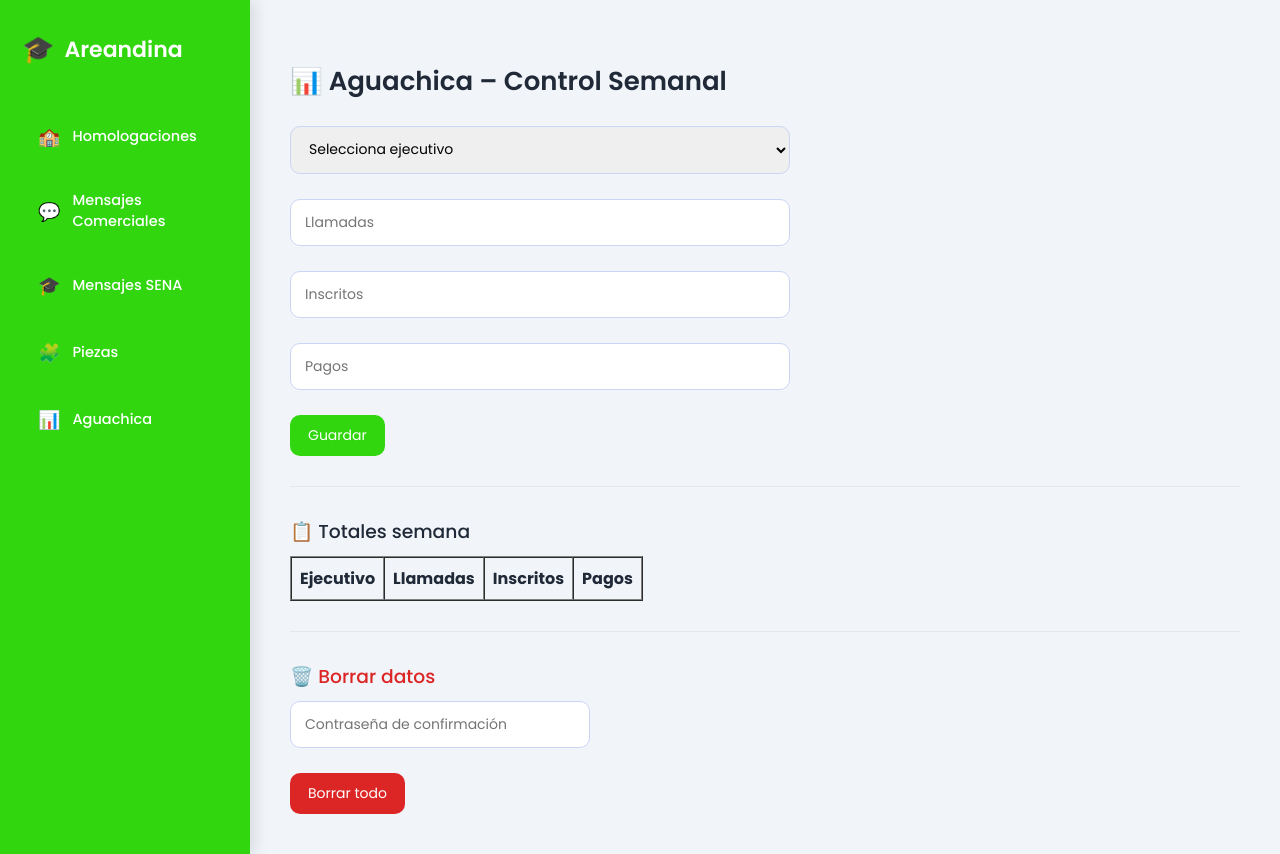
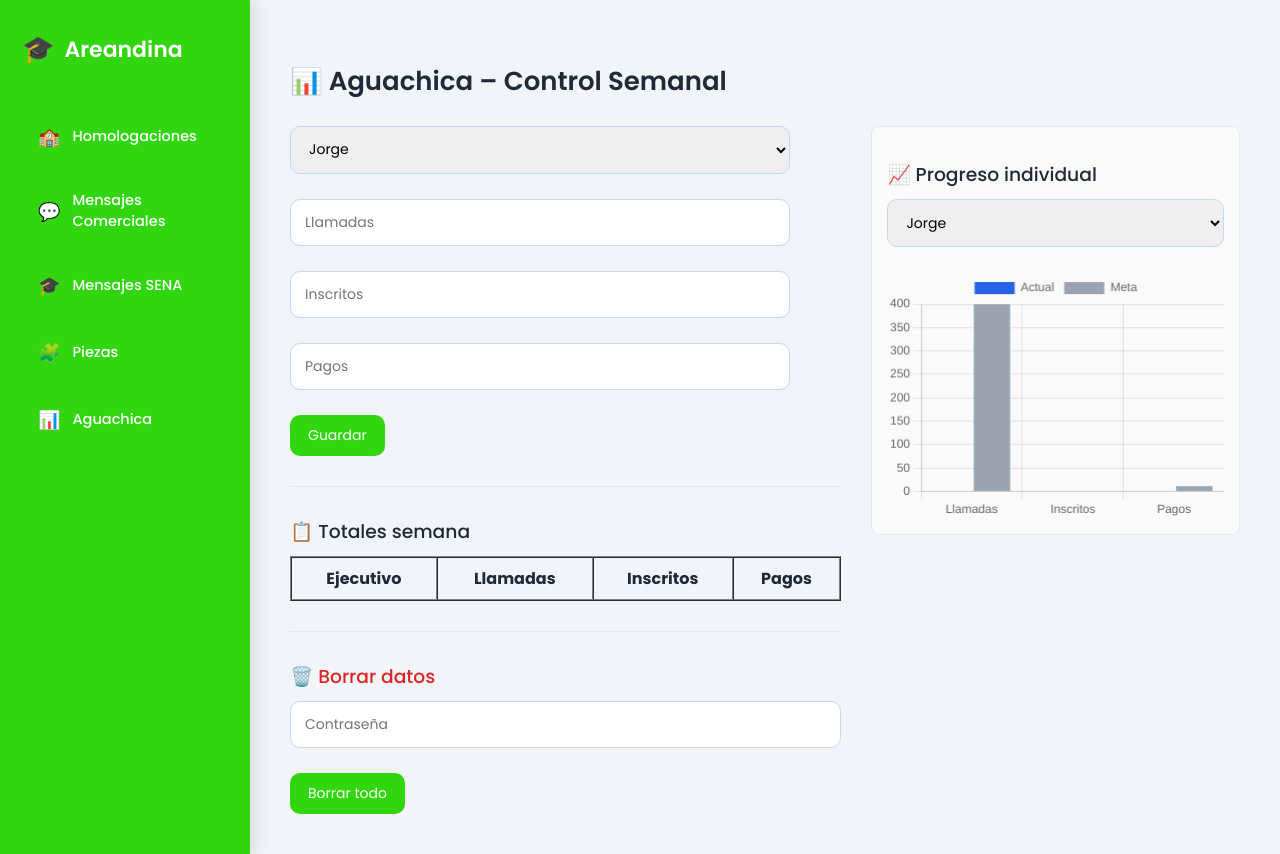
Before and after one commit to jorgelosada1/Homologaciones_sena, a Flask app: page /aguachica/dashboard in a window 1280 px wide. Run offline with Flask 3, Linux system fonts and the light colour scheme; the visitor is signed in with stand-in values (Sample User, id 1); lists and menus that the app fills with data are empty; parts of the project's set-up code (start-up, migrations or seed data) failed here and were passed over.

Commit message:
Mejora layout Aguachica y grafica individual

```diff
--- a/app.py
+++ b/app.py
@@ -4,10 +4,6 @@ import os
 from datetime import datetime, timedelta
 from flask import  redirect
 from flask import Flask, render_template, request, send_from_directory, session
-
-META_LLAMADAS = 400
-META_INSCRITOS = 0
-META_PAGOS = 0
 
 
 # =====================================================
@@ -295,6 +291,9 @@ def aguachica_dashboard():
 
     ruta = "aguachica.xlsx"
 
+    # =========================
+    # GUARDAR DATOS
+    # =========================
     if request.method == "POST":
         data = {
             "fecha": datetime.now().date(),
@@ -315,14 +314,20 @@ def aguachica_dashboard():
         df.to_excel(ruta, index=False)
         return redirect("/aguachica/dashboard")
 
+    # =========================
+    # LEER DATOS
+    # =========================
     if os.path.exists(ruta):
         df = pd.read_excel(ruta)
     else:
-        df = pd.DataFrame(columns=["fecha","ejecutivo","llamadas","inscritos","pagos"])
+        df = pd.DataFrame(columns=["fecha", "ejecutivo", "llamadas", "inscritos", "pagos"])
 
     df["fecha"] = pd.to_datetime(df["fecha"])
     semana = df[df["fecha"] >= datetime.now() - timedelta(days=7)]
 
+    # =========================
+    # TOTALES POR EJECUTIVO
+    # =========================
     totales = (
         semana
         .groupby("ejecutivo")[["llamadas", "inscritos", "pagos"]]
@@ -330,6 +335,31 @@ def aguachica_dashboard():
         .reset_index()
     )
 
+    # =========================
+    # METAS INDIVIDUALES
+    # =========================
+    METAS_EJECUTIVOS = {
+        "Jorge": {"llamadas": 400, "inscritos": 0, "pagos": 11},
+        "Maria": {"llamadas": 350, "inscritos": 0, "pagos": 11},
+        "Ana":   {"llamadas": 300, "inscritos": 0, "pagos": 11},
+    }
+
+    # Ejecutivo seleccionado para la gráfica
+    ejecutivo_sel = request.args.get("ejecutivo", "Jorge")
+
+    resumen_individual = (
+        semana[semana["ejecutivo"] == ejecutivo_sel][
+            ["llamadas", "inscritos", "pagos"]
+        ]
+        .sum()
+        .fillna(0)
+    )
+
+    meta_individual = METAS_EJECUTIVOS.get(ejecutivo_sel)
+
+    # =========================
+    # RESUMEN GENERAL (opcional)
+    # =========================
     resumen = semana[["llamadas", "inscritos", "pagos"]].sum().fillna(0)
 
     def semaforo(valor, meta):
@@ -341,23 +371,25 @@ def aguachica_dashboard():
             return "rojo"
 
     estado = {
-        "llamadas": semaforo(resumen["llamadas"], META_LLAMADAS),
-        "inscritos": semaforo(resumen["inscritos"], META_INSCRITOS),
-        "pagos": semaforo(resumen["pagos"], META_PAGOS),
+        "llamadas": semaforo(resumen_individual["llamadas"], meta_individual["llamadas"]),
+        "inscritos": semaforo(resumen_individual["inscritos"], meta_individual["inscritos"]),
+        "pagos": semaforo(resumen_individual["pagos"], meta_individual["pagos"]),
     }
 
+    # =========================
+    # RENDER
+    # =========================
     return render_template(
         "aguachica.html",
         datos=semana,
         totales=totales,
-        resumen=resumen,
-        estado=estado,
-        metas={
-            "llamadas": META_LLAMADAS,
-            "inscritos": META_INSCRITOS,
-            "pagos": META_PAGOS
-        }
+        ejecutivo_sel=ejecutivo_sel,
+        resumen_individual=resumen_individual,
+        meta_individual=meta_individual,
+        metas_ejecutivos=METAS_EJECUTIVOS,
+        estado=estado
     )
+
 
 @app.route("/aguachica/borrar", methods=["POST"])
 def aguachica_borrar():
--- a/templates/aguachica.html
+++ b/templates/aguachica.html
@@ -3,41 +3,59 @@
 
 <h2>📊 Aguachica – Control Semanal</h2>
 
-<!-- ===== FORMULARIO ===== -->
+<style>
+.contenedor {
+    display: flex;
+    gap: 30px;
+    align-items: flex-start;
+}
+
+.col-izq {
+    width: 60%;
+}
+
+.col-der {
+    width: 40%;
+    position: sticky;
+    top: 20px;
+    padding: 15px;
+    border: 1px solid #e5e7eb;
+    border-radius: 8px;
+    background: #fafafa;
+}
+</style>
+
+<div class="contenedor">
+
+    <!-- ================= IZQUIERDA ================= -->
+    <div class="col-izq">
+
+        <!-- FORMULARIO -->
         <form method="post" style="max-width:500px">
             <select name="ejecutivo" required>
-        <option value="">Selecciona ejecutivo</option>
                 <option>Jorge</option>
                 <option>Maria</option>
                 <option>Ana</option>
-    </select>
-    <br><br>
+            </select><br><br>
 
-    <input type="number" name="llamadas" placeholder="Llamadas" required>
-    <br><br>
-
-    <input type="number" name="inscritos" placeholder="Inscritos" required>
-    <br><br>
-
-    <input type="number" name="pagos" placeholder="Pagos" required>
-    <br><br>
+            <input type="number" name="llamadas" placeholder="Llamadas" required><br><br>
+            <input type="number" name="inscritos" placeholder="Inscritos" required><br><br>
+            <input type="number" name="pagos" placeholder="Pagos" required><br><br>
 
             <button>Guardar</button>
         </form>
 
         <hr>
 
-<!-- ===== TABLA ===== -->
+        <!-- TABLA -->
         <h3>📋 Totales semana</h3>
-
-<table border="1" cellpadding="8" cellspacing="0">
+        <table border="1" cellpadding="8" cellspacing="0" width="100%">
             <tr>
                 <th>Ejecutivo</th>
                 <th>Llamadas</th>
                 <th>Inscritos</th>
                 <th>Pagos</th>
             </tr>
-
             {% for t in totales.itertuples() %}
             <tr>
                 <td>{{ t.ejecutivo }}</td>
@@ -50,24 +68,73 @@
 
         <hr>
 
-<!-- ===== BORRAR DATOS ===== -->
+        <!-- BORRAR -->
         <h3 style="color:#dc2626">🗑️ Borrar datos</h3>
-
-<form method="post" action="/aguachica/borrar" style="max-width:300px">
-    <input
-        type="password"
-        name="clave"
-        placeholder="Contraseña de confirmación"
-        required
-    >
-    <br><br>
-
-    <button
-        style="background:#dc2626"
-        onclick="return confirm('⚠️ Esto eliminará TODOS los datos. ¿Seguro que deseas continuar?')"
-    >
-        Borrar todo
-    </button>
+        <form method="post" action="/aguachica/borrar">
+            <input type="password" name="clave" placeholder="Contraseña" required><br><br>
+            <button onclick="return confirm('Esto borrará todo')">Borrar todo</button>
         </form>
 
+    </div>
+
+    <!-- ================= DERECHA ================= -->
+    <div class="col-der">
+
+        <h3>📈 Progreso individual</h3>
+
+        <form method="get">
+            <select name="ejecutivo" onchange="this.form.submit()">
+                {% for e in metas_ejecutivos.keys() %}
+                <option value="{{ e }}" {% if e == ejecutivo_sel %}selected{% endif %}>
+                    {{ e }}
+                </option>
+                {% endfor %}
+            </select>
+        </form>
+
+        <br>
+
+        <canvas id="graficaIndividual" height="220"></canvas>
+
+    </div>
+
+</div>
+
+<script src="https://cdn.jsdelivr.net/npm/chart.js"></script>
+
+<script>
+new Chart(document.getElementById("graficaIndividual"), {
+    type: "bar",
+    data: {
+        labels: ["Llamadas", "Inscritos", "Pagos"],
+        datasets: [
+            {
+                label: "Actual",
+                data: [
+                    {{ resumen_individual.llamadas }},
+                    {{ resumen_individual.inscritos }},
+                    {{ resumen_individual.pagos }}
+                ],
+                backgroundColor: "#2563eb"
+            },
+            {
+                label: "Meta",
+                data: [
+                    {{ meta_individual.llamadas }},
+                    {{ meta_individual.inscritos }},
+                    {{ meta_individual.pagos }}
+                ],
+                backgroundColor: "#9ca3af"
+            }
+        ]
+    },
+    options: {
+        responsive: true,
+        scales: {
+            y: { beginAtZero: true }
+        }
+    }
+});
+</script>
+
 {% endblock %}
```
Lines whose indentation alone changed are shown as unchanged.
